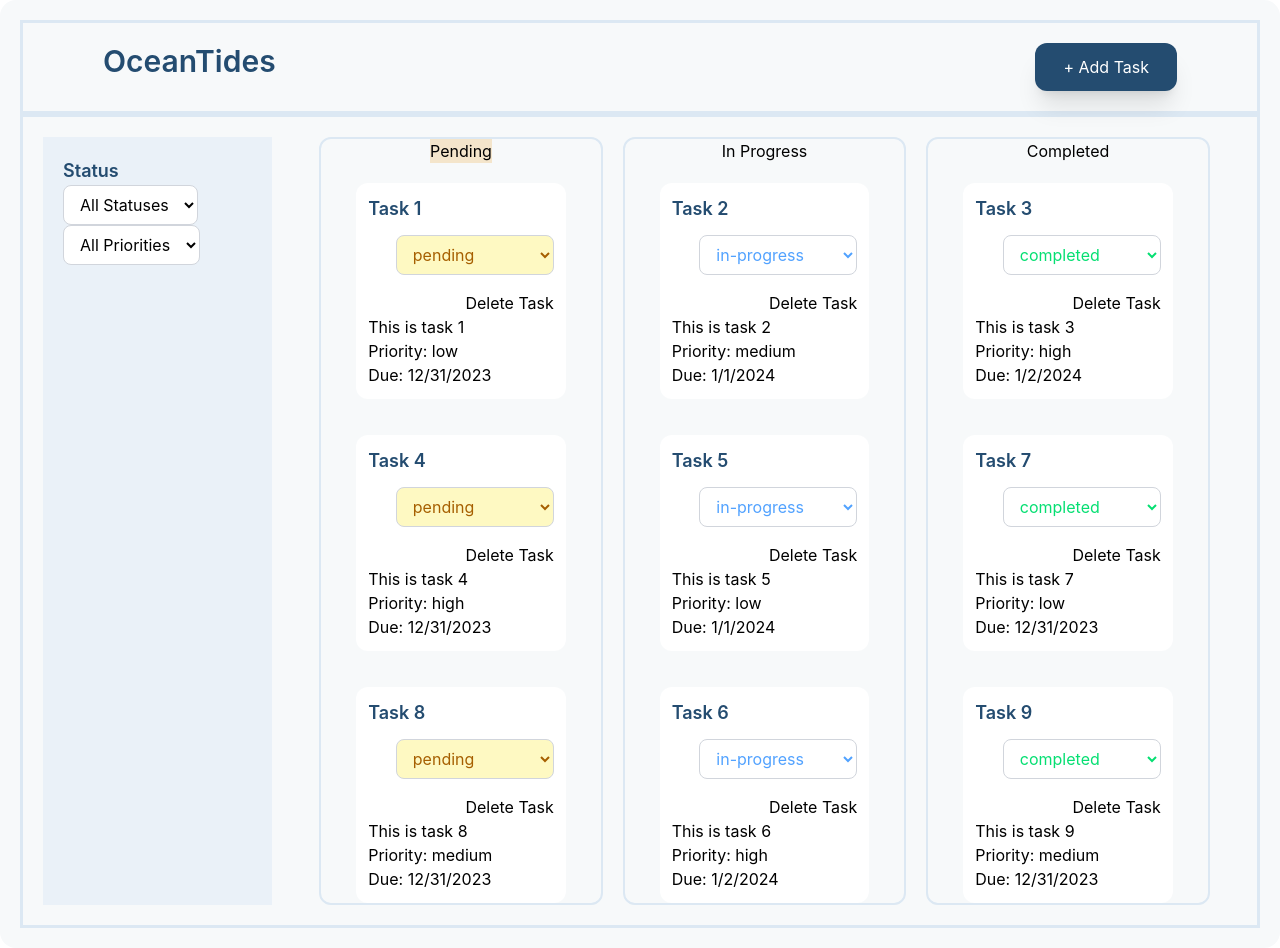
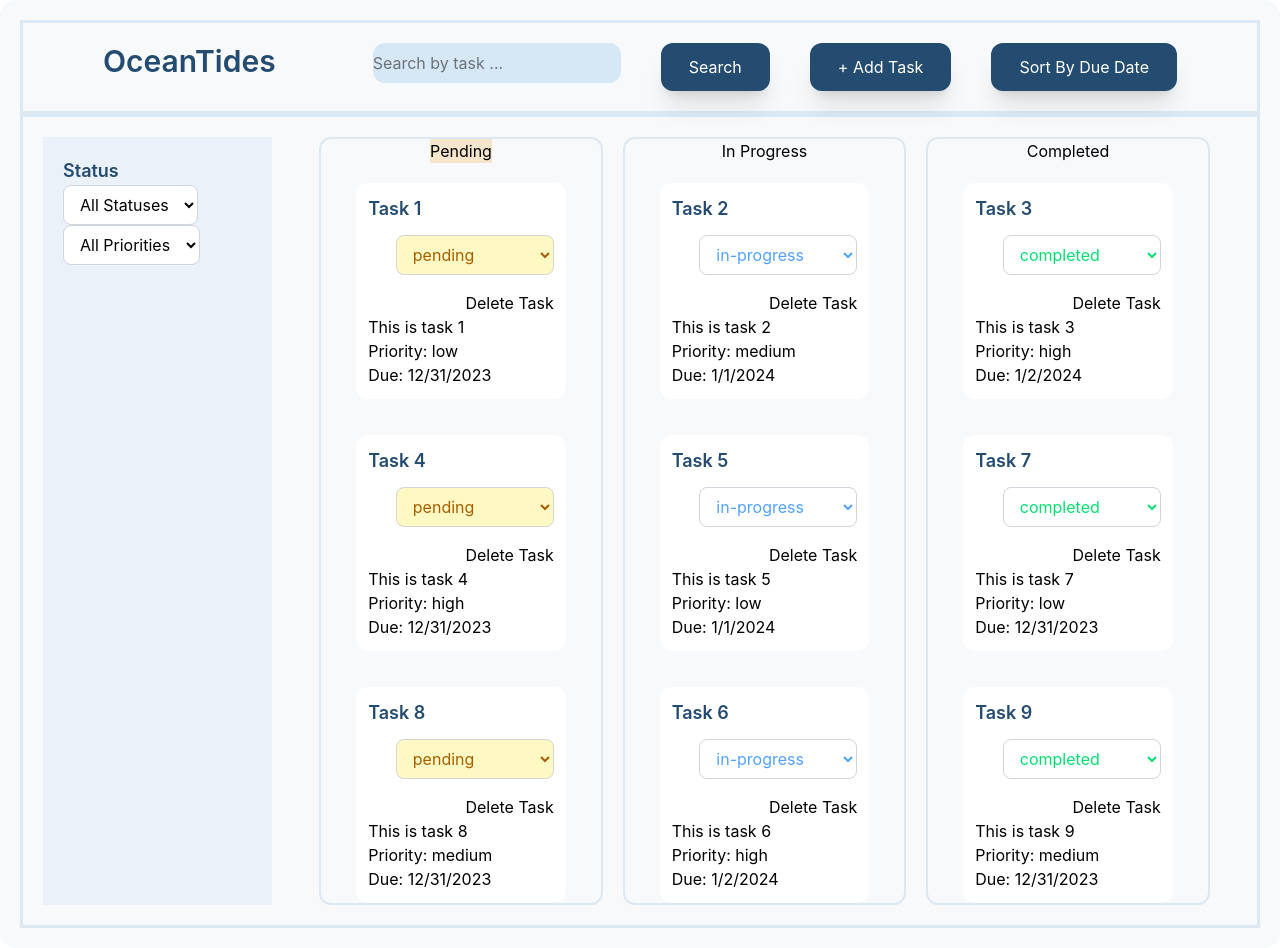
Before and after one commit to rhundal/task-management-dashboard, a React (Vite) app in the folder task-management-dashboard/: page / in a window 1280 px wide. Built offline with nearby package versions, Linux system fonts and the light colour scheme.

Commit message:
added buttons and search input field which I will be working on nextc

```diff
--- a/task-management-dashboard/src/components/Dashboard/Dashboard.tsx
+++ b/task-management-dashboard/src/components/Dashboard/Dashboard.tsx
@@ -114,18 +114,40 @@ export default function Dashboard() {
   return (
     <div className="bg-dashboard-bg w-full p-5 rounded-2xl">
       {" "}
-      <div className="flex flex-col md:flex-row justify-between border-3 border-border-custom">
+      <div className="flex flex-col md:flex-row border-3 justify-between border-border-custom">
         <div className="flex justify-center md:justify-start ml-15 p-5">
           {" "}
           <h1 className="text-txt-primary text-3xl font-semibold">
             OceanTides
           </h1>
         </div>
-        <div className="flex justify-center md:justify-end mr-15 p-5">
-          {" "}
-          <button className="text-surface-card bg-txt-primary py-3 px-7 rounded-xl shadow-xl">
-            + Add Task
-          </button>
+        <div className="flex justify-end">
+          <div className="flex flex-row">
+            <div className="p-5">
+              <input
+                type="text"
+                placeholder="Search by task ..."
+                className="bg-sidebar-active h-10 rounded-xl shadown-xl"
+              />
+            </div>
+            <div className="p-5">
+              <button className="text-surface-card bg-txt-primary py-3 px-7 rounded-xl shadow-xl">
+                Search
+              </button>
+            </div>
+          </div>
+          <div className="p-5">
+            {" "}
+            <button className="text-surface-card bg-txt-primary py-3 px-7 rounded-xl shadow-xl">
+              + Add Task
+            </button>
+          </div>
+          <div className="flex justify-center md:justify-end mr-15 p-5">
+            {" "}
+            <button className="text-surface-card bg-txt-primary py-3 px-7 rounded-xl shadow-xl">
+              Sort By Due Date
+            </button>
+          </div>
         </div>
       </div>
       <div className="p-5 flex flex-col md:flex-row gap-5 w-full border-3 border-border-custom overflow-hidden">
--- a/task-management-dashboard/src/output.css
+++ b/task-management-dashboard/src/output.css
@@ -42,6 +42,8 @@
     --color-surface-card: #ffffff;
     --color-txt-primary: #244C70;
     --color-sidebar-bg: #EAF1F8;
+    --color-txt-sidebar: #55779A;
+    --color-sidebar-active: #D6E7F5;
     --color-status-pending: #F4E5CB;
     --color-priority-med: #F7D9A6;
   }
@@ -239,6 +241,15 @@
   }
   .table {
     display: table;
+  }
+  .h-10 {
+    height: calc(var(--spacing) * 10);
+  }
+  .h-12 {
+    height: calc(var(--spacing) * 12);
+  }
+  .h-20 {
+    height: calc(var(--spacing) * 20);
   }
   .min-h-screen {
     min-height: 100vh;
@@ -452,6 +463,9 @@
   .bg-green-300 {
     background-color: var(--color-green-300);
   }
+  .bg-sidebar-active {
+    background-color: var(--color-sidebar-active);
+  }
   .bg-sidebar-bg {
     background-color: var(--color-sidebar-bg);
   }
@@ -472,6 +486,9 @@
   }
   .bg-txt-primary {
     background-color: var(--color-txt-primary);
+  }
+  .bg-txt-sidebar {
+    background-color: var(--color-txt-sidebar);
   }
   .bg-white {
     background-color: var(--color-white);
```
Also changed, not shown: 1 other file (tests, documents, lock files or other folders).
